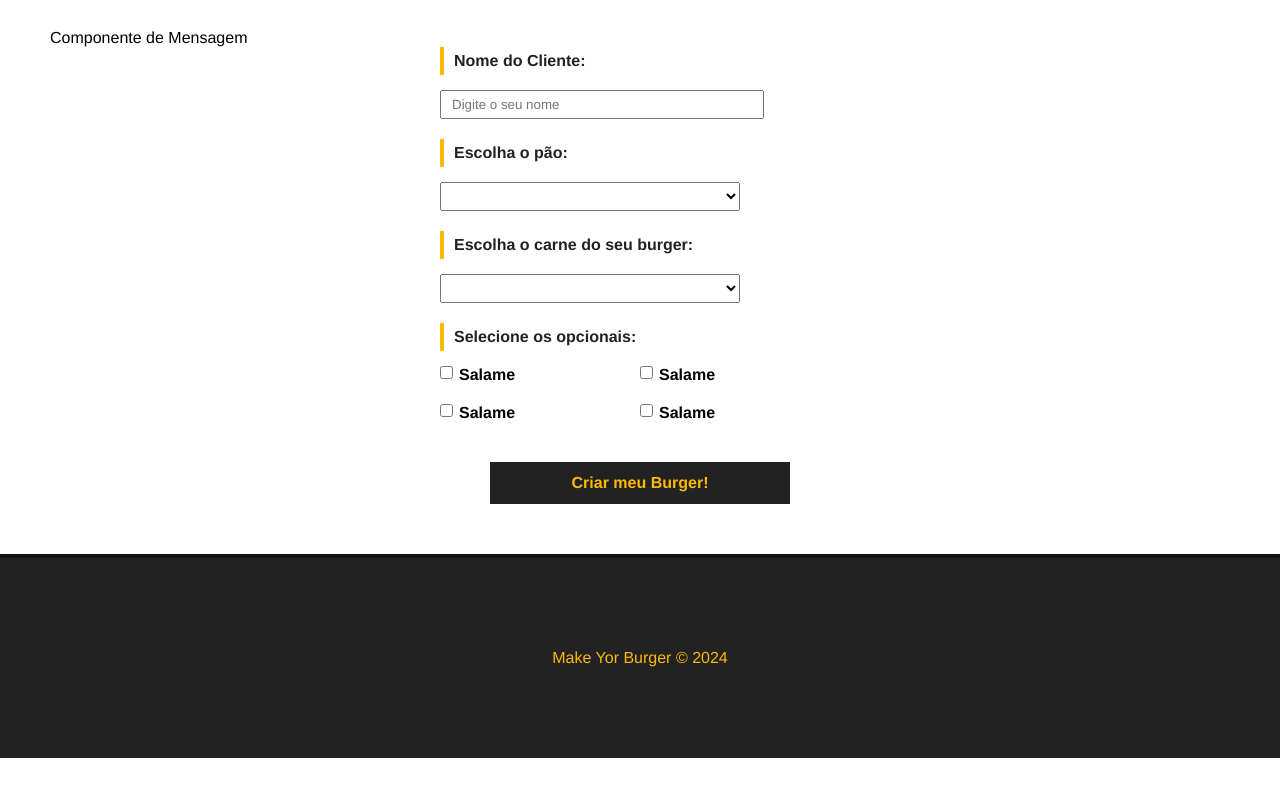
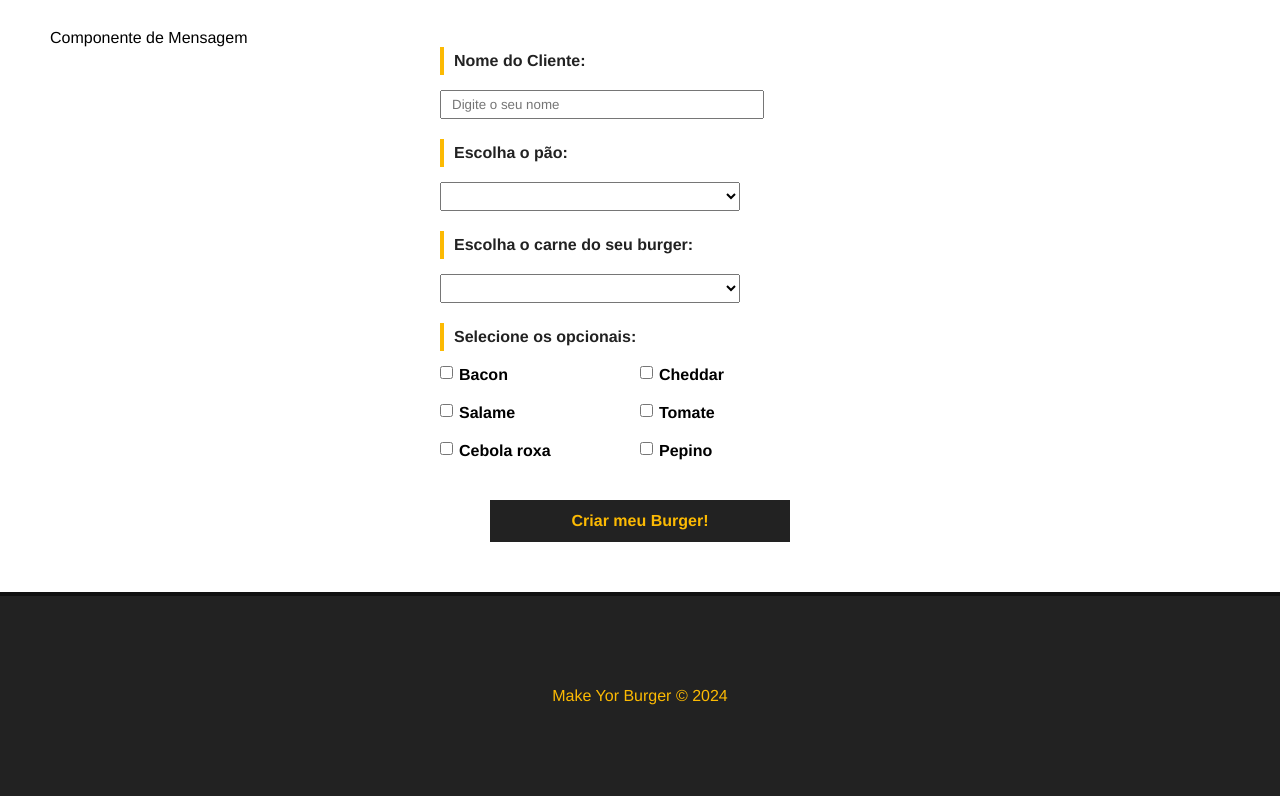
Before and after one commit to Ackerman-D-Edward/primeiro-projeto-vue, a Vue app: page / in a window 1280 px wide. Shown: the part 677-1473 px from the top of the page. Before the commit the page ends 1435 px from the top, so only its background shows below. Built offline with nearby package versions, Linux system fonts and the light colour scheme; data requests are answered from the project's data file.

Commit message:
resgatando dados do database e inserindo no formulário

```diff
--- a/src/components/BurgerForm.vue
+++ b/src/components/BurgerForm.vue
@@ -11,34 +11,27 @@
                     <label for="pao">Escolha o pão:</label>
                     <select name="pao" id="pao" v-model="pao">
                         <option value="">Selecione o seu pão</option>
-                        <option value="integral">Integral</option>
+                        <option v-for="pao in paes" :key="pao.id" :value="pao.tipo">
+                            {{ pao.tipo }}
+                        </option>
                     </select>
                 </div>
                 <div class="input-container">
                     <label for="carne">Escolha o carne do seu burger:</label>
                     <select name="carne" id="carne" v-model="carne">
                         <option value="">Selecione o tipo de carne</option>
-                        <option value="integral">Maminha</option>
+                        <option v-for="carne in carnes" :key="carne.id" :value="carne.tipo">
+                            {{ carne.tipo }}
+                        </option>
                     </select>
                 </div>
                 <div id="opcionais-container" class="input-container">
                     <label id="opcionais-title" for="opcionais">Selecione os opcionais:</label>
-                    <div class="checkbox-container">
-                        <input type="checkbox" name="opcionais" v-model="opcionais" value="salame">
-                        <span>Salame</span>
+                    <div class="checkbox-container" v-for="opcional in opcionaisdata">
+                        <input type="checkbox" name="opcionais" v-model="opcionais" :value="opcional.tipo">
+                        <span>{{ opcional.tipo }}</span>
                     </div>
-                    <div class="checkbox-container">
-                        <input type="checkbox" name="opcionais" v-model="opcionais" value="salame">
-                        <span>Salame</span>
-                    </div>
-                    <div class="checkbox-container">
-                        <input type="checkbox" name="opcionais" v-model="opcionais" value="salame">
-                        <span>Salame</span>
-                    </div>
-                    <div class="checkbox-container">
-                        <input type="checkbox" name="opcionais" v-model="opcionais" value="salame">
-                        <span>Salame</span>
-                    </div>
+
                 </div>
                 <div class="input-container">
                     <input type="submit" class="submit-btn" value="Criar meu Burger!"></input>
@@ -51,7 +44,35 @@
 <script>
 
 export default {
-    name: "BurgerForm"
+    name: "BurgerForm",
+    data() {
+        return {
+            paes: null,
+            carnes: null,
+            opcionaisdata: null,
+            nome: null,
+            pao: null,
+            carne: null,
+            opcionais: [],
+            status: "Solicitado",
+            msg: null
+        }
+    },
+    methods: {
+        async getIngredientes() {
+
+            const req = await fetch("http://localhost:3000/ingredientes");
+            const data = await req.json();
+
+            this.paes = data.paes;
+            this.carnes = data.carnes;
+            this.opcionaisdata = data.opcionais;
+
+        }
+    },
+    mounted() {
+        this.getIngredientes()
+    }
 }
 
 </script>
```
